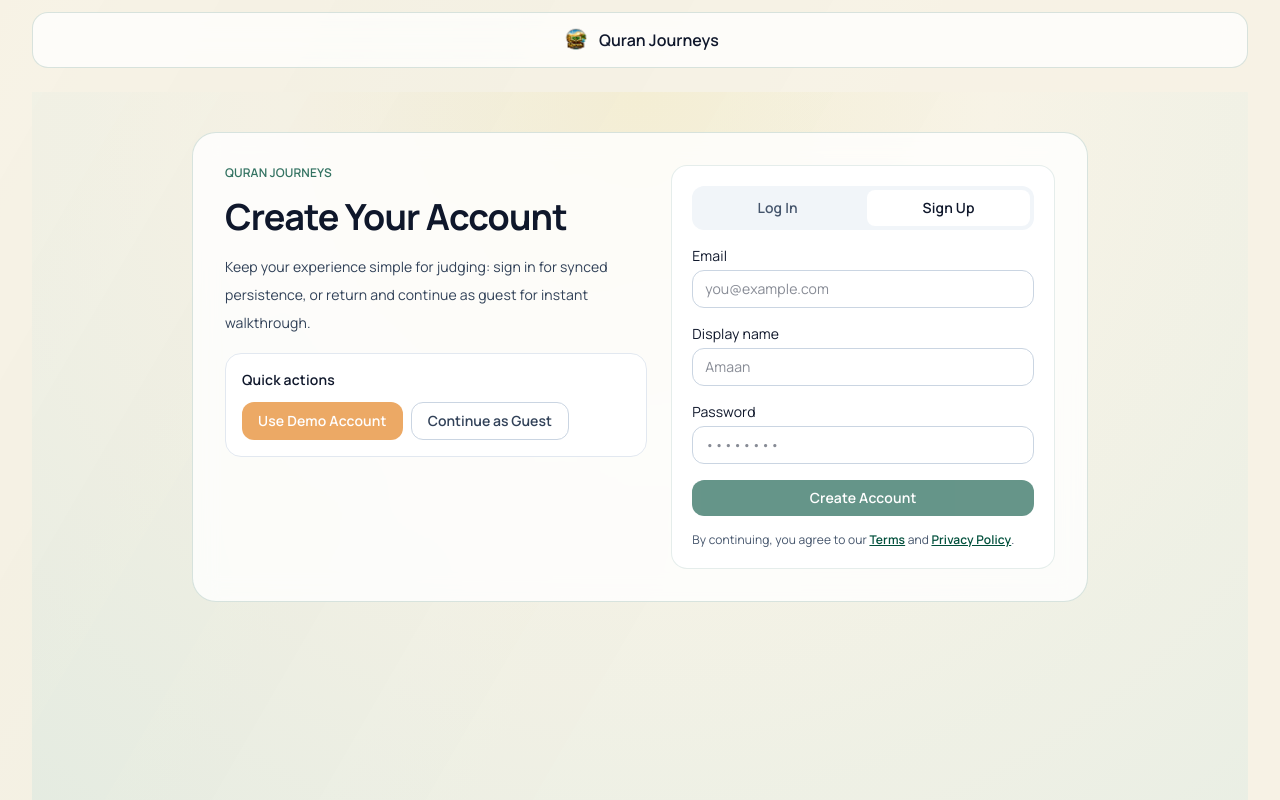
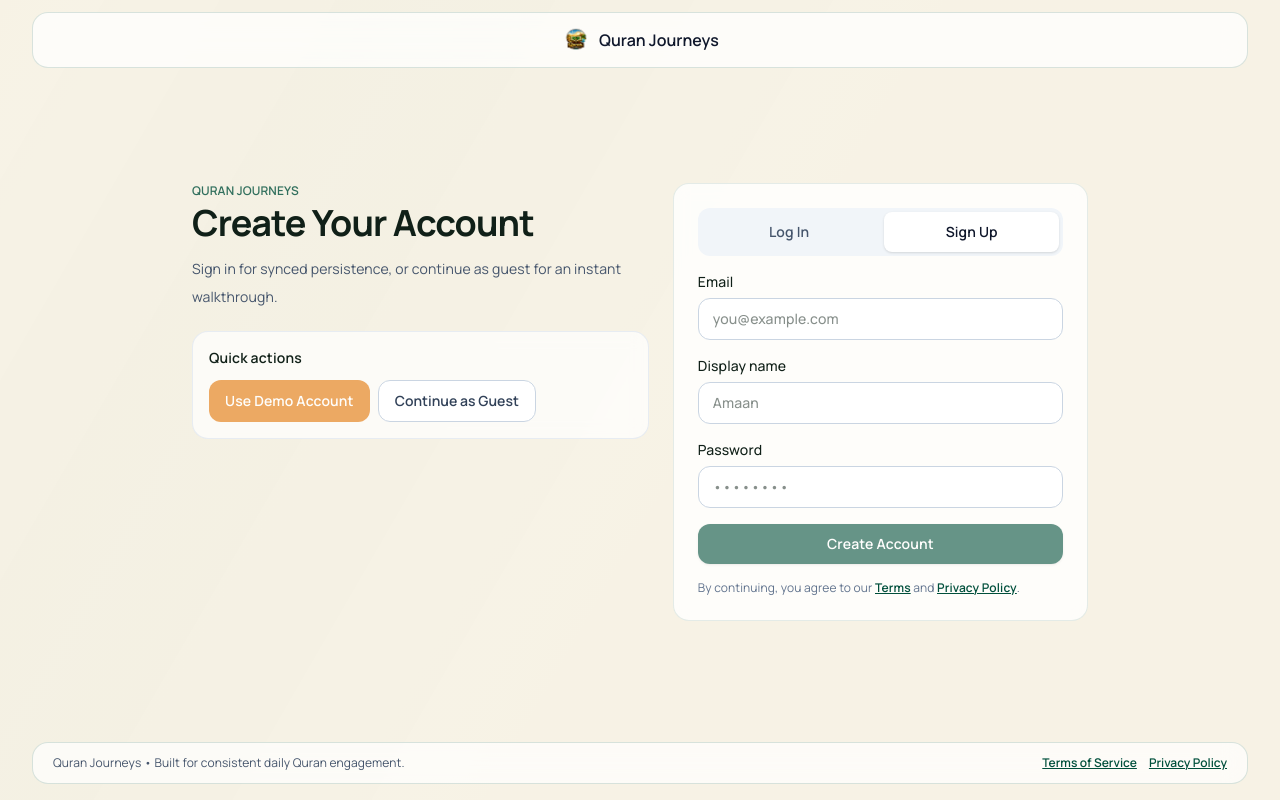
Before and after one commit to iamaanahmad/quran-journeys, a Next.js app: page /auth in a window 1280 px wide. Both pictures are taken after a click on the button "Sign Up". Shown: the top 800 px of the page. Built offline with nearby package versions, Linux system fonts and the light colour scheme.

Commit message:
feat: implement authentication page and application layout structure

```diff
--- a/src/app/app/components/DashboardViews.tsx
+++ b/src/app/app/components/DashboardViews.tsx
@@ -55,8 +55,8 @@ export function DashboardView({
         </div>
       </div>
 
-      {/* Action card */}
-      <div className="mt-8 rounded-2xl border border-slate-200 bg-white p-6 shadow-sm">
+      {/* Action area — separated by divider, not a nested card */}
+      <div className="mt-8 border-t border-slate-200 pt-6">
         {completedDays >= state.plan.length ? (
           <div className="text-center">
             <div className="mx-auto mb-4 flex h-16 w-16 items-center justify-center rounded-full bg-emerald-100 text-3xl">
--- a/src/app/app/page.tsx
+++ b/src/app/app/page.tsx
@@ -265,24 +265,23 @@ export default function AppPage() {
   return (
     <>
       {highContrast && <style dangerouslySetInnerHTML={{ __html: `body{background:black!important;color:white!important}` }} />}
-      <div className={`relative min-h-screen overflow-x-hidden transition-colors ${highContrast ? "bg-black text-white" : "bg-transparent text-slate-900"}`}>
-        {!highContrast && <div className="pointer-events-none absolute inset-0 opacity-25 [background:linear-gradient(120deg,transparent_0%,rgba(13,95,78,0.08)_25%,transparent_55%),linear-gradient(0deg,rgba(189,147,69,0.06),rgba(189,147,69,0.06))]" />}
-        <main className={`relative mx-auto flex w-full max-w-6xl flex-col gap-6 px-4 py-8 md:px-8 ${baseFontClasses}`}>
+      <div className={`relative transition-colors ${highContrast ? "bg-black text-white" : "text-slate-900"}`}>
+        <main className={`relative mx-auto flex w-full max-w-6xl flex-col gap-5 ${baseFontClasses}`}>
 
           {/* Header */}
-          <header className={`rounded-3xl border p-6 backdrop-blur-md md:p-8 ${highContrast ? "bg-black border-white/20" : "bg-white/75 border-emerald-900/15"}`}>
-            <div className="flex flex-wrap items-start justify-between gap-4">
+          <header className={`rounded-3xl border p-5 backdrop-blur-md md:p-6 ${highContrast ? "bg-black border-white/20" : "bg-white/75 border-emerald-900/15"}`}>
+            <div className="flex flex-wrap items-center justify-between gap-3">
               <div>
-                <p className={`text-xs font-semibold uppercase tracking-[0.25em] ${highContrast ? "text-gray-400" : "text-emerald-900/80"}`}>App Workspace</p>
-                <h1 className="mt-2 text-3xl font-bold tracking-tight md:text-4xl">Quran Journeys</h1>
+                <p className={`text-[10px] font-semibold uppercase tracking-[0.25em] ${highContrast ? "text-gray-400" : "text-emerald-900/80"}`}>App Workspace</p>
+                <h1 className="mt-1 text-2xl font-bold tracking-tight md:text-3xl">Quran Journeys</h1>
               </div>
-              <div className="flex items-center gap-2 rounded-xl bg-slate-900/5 p-1">
+              <div className="flex items-center gap-1.5 rounded-xl bg-slate-900/5 p-1">
                 <button title="Toggle High Contrast" onClick={() => setHighContrast((p) => !p)} className={`p-2 rounded-lg transition ${highContrast ? "bg-white text-black" : "hover:bg-slate-200 text-slate-700"}`}>
-                  <svg className="w-5 h-5" fill="none" viewBox="0 0 24 24" stroke="currentColor"><path strokeLinecap="round" strokeLinejoin="round" strokeWidth={2} d="M12 3v1m0 16v1m9-9h-1M4 12H3m15.364 6.364l-.707-.707M6.343 6.343l-.707-.707m12.728 0l-.707.707M6.343 17.657l-.707.707M16 12a4 4 0 11-8 0 4 4 0 018 0z" /></svg>
+                  <svg className="w-4 h-4 md:w-5 md:h-5" fill="none" viewBox="0 0 24 24" stroke="currentColor"><path strokeLinecap="round" strokeLinejoin="round" strokeWidth={2} d="M12 3v1m0 16v1m9-9h-1M4 12H3m15.364 6.364l-.707-.707M6.343 6.343l-.707-.707m12.728 0l-.707.707M6.343 17.657l-.707.707M16 12a4 4 0 11-8 0 4 4 0 018 0z" /></svg>
                 </button>
-                <div className="w-px h-6 bg-slate-300 mx-1" />
+                <div className="w-px h-5 bg-slate-300" />
                 {(["base", "large", "xlarge"] as const).map((s) => (
-                  <button key={s} onClick={() => setFontSize(s)} className={`p-2 rounded-lg font-bold text-sm transition ${fontSize === s ? "bg-emerald-900 text-white" : highContrast ? "hover:bg-white/20 text-white" : "hover:bg-slate-200 text-slate-700"}`}>
+                  <button key={s} onClick={() => setFontSize(s)} className={`p-1.5 md:p-2 rounded-lg font-bold text-xs md:text-sm transition ${fontSize === s ? "bg-emerald-900 text-white" : highContrast ? "hover:bg-white/20 text-white" : "hover:bg-slate-200 text-slate-700"}`}>
                     {s === "base" ? "A" : s === "large" ? "A+" : "A++"}
                   </button>
                 ))}
@@ -290,31 +289,32 @@ export default function AppPage() {
             </div>
             {runtimeNotice && <p className="mt-3 rounded-xl border border-amber-200 bg-amber-50 px-3 py-2 text-xs text-amber-900">{runtimeNotice}</p>}
 
-            {/* Auth bar */}
-            <div className="mt-5 grid gap-3 rounded-2xl border border-emerald-900/10 bg-white/80 p-4">
+            {/* Auth info — inline, no nested card */}
+            <div className={`mt-4 flex flex-wrap items-center justify-between gap-3 border-t pt-4 ${highContrast ? "border-white/10" : "border-slate-200/80"}`}>
               {authUser ? (
-                <div className="grid w-full gap-3">
-                  <div className="flex flex-wrap items-center justify-between gap-3">
-                    <p className="text-sm text-slate-700">Signed in as <span className="font-semibold">{authUser.name}</span> ({authUser.email})</p>
-                    <button onClick={() => void handleLogout()} className="rounded-xl border border-slate-300 bg-white px-4 py-2 text-sm font-semibold text-slate-700 transition hover:bg-slate-50">Log Out</button>
+                <>
+                  <div className="flex flex-wrap items-center gap-x-4 gap-y-1">
+                    <p className="text-sm text-slate-700">Signed in as <span className="font-semibold">{authUser.name}</span></p>
+                    <p className="text-xs text-slate-500">Quran.com: {qfConnected ? "Connected" : "Not connected"}{qfConnected && qfExpiry ? ` · expires ${new Date(qfExpiry).toLocaleDateString()}` : ""}</p>
                   </div>
                   <div className="flex flex-wrap items-center gap-2">
-                    <p className="text-xs text-slate-600">Quran account: {qfConnected ? "Connected" : "Not connected"}{qfConnected && qfExpiry ? ` (expires ${new Date(qfExpiry).toLocaleString()})` : ""}</p>
                     {qfConnected ? (
-                      <button type="button" onClick={async () => { await fetch("/api/qf-auth/logout", { method: "POST" }); await refreshQf(); }} className="rounded-xl border border-slate-300 bg-white px-3 py-1.5 text-xs font-semibold text-slate-700 transition hover:bg-slate-50">Disconnect</button>
+                      <button type="button" onClick={async () => { await fetch("/api/qf-auth/logout", { method: "POST" }); await refreshQf(); }} className="rounded-lg border border-slate-300 bg-white px-3 py-1.5 text-xs font-semibold text-slate-600 transition hover:bg-slate-50">Disconnect QF</button>
                     ) : (
-                      <button type="button" onClick={() => window.location.assign("/api/qf-auth/start?next=/app")} className="rounded-xl bg-emerald-900 px-3 py-1.5 text-xs font-semibold text-white transition hover:bg-emerald-800">Connect Quran Account</button>
+                      <button type="button" onClick={() => window.location.assign("/api/qf-auth/start?next=/app")} className="rounded-lg bg-emerald-900 px-3 py-1.5 text-xs font-semibold text-white transition hover:bg-emerald-800">Connect Quran</button>
                     )}
+                    <button onClick={() => void handleLogout()} className="rounded-lg border border-slate-300 bg-white px-3 py-1.5 text-xs font-semibold text-slate-600 transition hover:bg-slate-50">Log Out</button>
                   </div>
-                </div>
+                </>
               ) : (
-                <div className="flex flex-wrap items-center gap-2">
-                  <Link href="/auth?mode=login&next=/app" className="rounded-xl bg-emerald-900 px-4 py-2 text-sm font-semibold text-white transition hover:bg-emerald-800">Log In</Link>
-                  <Link href="/auth?mode=signup&next=/app" className="rounded-xl bg-amber-600 px-4 py-2 text-sm font-semibold text-white transition hover:bg-amber-500">Sign Up</Link>
-                  <p className="text-xs text-slate-600">Or continue as guest.</p>
-                </div>
+                <>
+                  <p className="text-xs text-slate-500">Guest mode · {syncMsg}</p>
+                  <div className="flex items-center gap-2">
+                    <Link href="/auth?mode=login&next=/app" className="rounded-lg bg-emerald-900 px-3 py-1.5 text-xs font-semibold text-white transition hover:bg-emerald-800">Log In</Link>
+                    <Link href="/auth?mode=signup&next=/app" className="rounded-lg bg-amber-600 px-3 py-1.5 text-xs font-semibold text-white transition hover:bg-amber-500">Sign Up</Link>
+                  </div>
+                </>
               )}
-              <p className="text-xs text-slate-500">Sync: {syncMsg}</p>
             </div>
           </header>
 
@@ -384,23 +384,25 @@ export default function AppPage() {
               )}
 
               {appView === "session" && !hasCompletedToday && currentDay && (
-                <section className="grid gap-6 rounded-3xl border border-emerald-900/15 bg-white/85 p-6 shadow-sm md:p-8">
-                  <div className="flex flex-wrap items-center justify-between gap-3">
-                    <h2 className="text-2xl font-semibold">Day {currentDay.dayIndex}: {currentDay.fromAyahKey} – {currentDay.toAyahKey}</h2>
+                <div className="grid gap-5">
+                  {/* Session header bar */}
+                  <div className={`flex flex-wrap items-center justify-between gap-3 rounded-2xl border p-4 backdrop-blur-sm md:px-6 ${highContrast ? "bg-zinc-900 border-zinc-700" : "bg-white/70 border-emerald-900/10"}`}>
+                    <h2 className="text-xl font-semibold md:text-2xl">Day {currentDay.dayIndex}: {currentDay.fromAyahKey} – {currentDay.toAyahKey}</h2>
                     <p className="rounded-full bg-emerald-100 px-3 py-1 text-xs font-semibold text-emerald-900">~{currentDay.estimatedMinutes} min</p>
                   </div>
 
                   {/* Step tabs */}
                   <div className="flex gap-2 text-xs font-semibold uppercase tracking-[0.15em]">
                     {(["read", "understand", "reflect"] as SessionStep[]).map((s) => (
-                      <button key={s} onClick={() => setStep(s)} className={`rounded-full px-4 py-1.5 transition ${step === s ? "bg-emerald-900 text-white" : "bg-slate-100 text-slate-600 hover:bg-slate-200"}`}>{s}</button>
+                      <button key={s} onClick={() => setStep(s)} className={`rounded-full px-4 py-2 transition ${step === s ? "bg-emerald-900 text-white shadow-sm" : highContrast ? "bg-zinc-800 text-zinc-300 hover:bg-zinc-700" : "bg-white/80 text-slate-600 border border-slate-200 hover:bg-white"}`}>{s}</button>
                     ))}
                   </div>
 
+                  {/* Step content — no outer card wrapper */}
                   {step === "read" && <ReadStep currentDay={currentDay} highContrast={highContrast} arabicFontClass={arabicFontClass} translationFontClass={translationFontClass} loadingExplain={loadingExplain} onContinue={() => void generateExplain()} qfConnected={qfConnected} />}
                   {step === "understand" && <UnderstandStep explanation={explanation} currentDay={currentDay} tafsirs={tafsirs} loadingTafsir={loadingTafsir} highContrast={highContrast} translationFontClass={translationFontClass} onContinue={() => setStep("reflect")} onLoadTafsir={() => void loadTafsir()} />}
                   {step === "reflect" && <ReflectStep explanation={explanation} highContrast={highContrast} translationFontClass={translationFontClass} onComplete={completeSession} qfConnected={qfConnected} currentDay={currentDay} />}
-                </section>
+                </div>
               )}
 
               {appView === "session" && !hasCompletedToday && !currentDay && (
--- a/src/app/auth/page.tsx
+++ b/src/app/auth/page.tsx
@@ -137,33 +137,32 @@ function AuthPageContent() {
   }
 
   return (
-    <div className="relative min-h-screen overflow-x-hidden bg-[radial-gradient(circle_at_top,_#f7f1d8_0%,_#f8f4e8_35%,_#e8efe6_100%)] px-4 py-10 text-slate-900 md:px-8">
-      <div className="pointer-events-none absolute inset-0 opacity-25 [background:linear-gradient(120deg,transparent_0%,rgba(13,95,78,0.08)_25%,transparent_55%),linear-gradient(0deg,rgba(189,147,69,0.06),rgba(189,147,69,0.06))]" />
+    <div className="flex min-h-[calc(100vh-180px)] items-center justify-center py-4">
+      <main className="mx-auto grid w-full max-w-lg gap-8 md:max-w-4xl md:grid-cols-[1.1fr_1fr] md:gap-6">
+        <section className="space-y-5">
+          <div>
+            <p className="text-xs font-semibold uppercase tracking-[0.22em] text-emerald-900/80">
+              Quran Journeys
+            </p>
+            <h1 className="mt-1 text-3xl font-bold tracking-tight md:text-4xl">{pageTitle}</h1>
+            <p className="mt-3 text-sm leading-7 text-slate-600">
+              Sign in for synced persistence, or continue as guest for an instant walkthrough.
+            </p>
+          </div>
 
-      <main className="relative mx-auto grid w-full max-w-4xl gap-6 rounded-3xl border border-emerald-900/15 bg-white/80 p-6 backdrop-blur-md md:grid-cols-[1.1fr_1fr] md:p-8">
-        <section className="space-y-4">
-          <p className="text-xs font-semibold uppercase tracking-[0.22em] text-emerald-900/80">
-            Quran Journeys
-          </p>
-          <h1 className="text-3xl font-bold tracking-tight md:text-4xl">{pageTitle}</h1>
-          <p className="text-sm leading-7 text-slate-700">
-            Keep your experience simple for judging: sign in for synced persistence,
-            or return and continue as guest for instant walkthrough.
-          </p>
-
-          <div className="rounded-2xl border border-slate-200 bg-white p-4">
+          <div className="rounded-2xl border border-slate-200/80 bg-white/70 p-4 backdrop-blur-sm">
             <p className="text-sm font-semibold">Quick actions</p>
-            <div className="mt-3 flex flex-wrap gap-2">
+            <div className="mt-3 grid grid-cols-1 gap-2 sm:flex sm:flex-wrap">
               <button
                 onClick={loginAsDemo}
                 disabled={!canUseDemo || loading}
-                className="rounded-xl bg-amber-600 px-4 py-2 text-sm font-semibold text-white transition hover:bg-amber-500 disabled:cursor-not-allowed disabled:opacity-60"
+                className="rounded-xl bg-amber-600 px-4 py-2.5 text-sm font-semibold text-white transition hover:bg-amber-500 hover:shadow-md disabled:cursor-not-allowed disabled:opacity-60"
               >
                 Use Demo Account
               </button>
               <Link
                 href="/"
-                className="rounded-xl border border-slate-300 bg-white px-4 py-2 text-sm font-semibold text-slate-700 transition hover:bg-slate-50"
+                className="rounded-xl border border-slate-300 bg-white px-4 py-2.5 text-center text-sm font-semibold text-slate-700 transition hover:bg-slate-50"
               >
                 Continue as Guest
               </Link>
@@ -171,32 +170,32 @@ function AuthPageContent() {
           </div>
         </section>
 
-        <section className="grid content-start gap-4 rounded-2xl border border-emerald-900/10 bg-white p-4 md:p-5">
+        <section className="grid content-start gap-4 rounded-2xl border border-emerald-900/10 bg-white/80 p-5 backdrop-blur-sm md:p-6">
           <div className="flex gap-2 rounded-xl bg-slate-100 p-1 text-sm font-semibold">
             <button
               onClick={() => setMode("login")}
-              className={`flex-1 rounded-lg px-3 py-2 transition ${
-                mode === "login" ? "bg-white text-slate-900" : "text-slate-600"
+              className={`flex-1 rounded-lg px-3 py-2.5 transition ${
+                mode === "login" ? "bg-white text-slate-900 shadow-sm" : "text-slate-600"
               }`}
             >
               Log In
             </button>
             <button
               onClick={() => setMode("signup")}
-              className={`flex-1 rounded-lg px-3 py-2 transition ${
-                mode === "signup" ? "bg-white text-slate-900" : "text-slate-600"
+              className={`flex-1 rounded-lg px-3 py-2.5 transition ${
+                mode === "signup" ? "bg-white text-slate-900 shadow-sm" : "text-slate-600"
               }`}
             >
               Sign Up
             </button>
           </div>
 
-          <label className="grid gap-1 text-sm">
+          <label className="grid gap-1.5 text-sm font-medium">
             Email
             <input
               type="email"
               autoComplete="email"
-              className="rounded-xl border border-slate-300 bg-white px-3 py-2"
+              className="rounded-xl border border-slate-300 bg-white px-3.5 py-2.5 transition focus:border-emerald-500 focus:outline-none focus:ring-2 focus:ring-emerald-500/20"
               value={email}
               onChange={(event) => setEmail(event.target.value)}
               placeholder="you@example.com"
@@ -204,11 +203,11 @@ function AuthPageContent() {
           </label>
 
           {mode === "signup" ? (
-            <label className="grid gap-1 text-sm">
+            <label className="grid gap-1.5 text-sm font-medium">
               Display name
               <input
                 autoComplete="name"
-                className="rounded-xl border border-slate-300 bg-white px-3 py-2"
+                className="rounded-xl border border-slate-300 bg-white px-3.5 py-2.5 transition focus:border-emerald-500 focus:outline-none focus:ring-2 focus:ring-emerald-500/20"
                 value={name}
                 onChange={(event) => setName(event.target.value)}
                 placeholder="Amaan"
@@ -216,12 +215,12 @@ function AuthPageContent() {
             </label>
           ) : null}
 
-          <label className="grid gap-1 text-sm">
+          <label className="grid gap-1.5 text-sm font-medium">
             Password
             <input
               type="password"
               autoComplete={mode === "login" ? "current-password" : "new-password"}
-              className="rounded-xl border border-slate-300 bg-white px-3 py-2"
+              className="rounded-xl border border-slate-300 bg-white px-3.5 py-2.5 transition focus:border-emerald-500 focus:outline-none focus:ring-2 focus:ring-emerald-500/20"
               value={password}
               onChange={(event) => setPassword(event.target.value)}
               placeholder="••••••••"
@@ -234,7 +233,7 @@ function AuthPageContent() {
           <button
             onClick={() => void handleSubmit()}
             disabled={loading || !email || !password}
-            className="rounded-xl bg-emerald-900 px-4 py-2 text-sm font-semibold text-white transition hover:bg-emerald-800 disabled:cursor-not-allowed disabled:opacity-60"
+            className="rounded-xl bg-emerald-900 px-4 py-2.5 text-sm font-semibold text-white shadow-sm transition hover:bg-emerald-800 hover:shadow-md disabled:cursor-not-allowed disabled:opacity-60"
           >
             {loading
               ? mode === "login"
@@ -245,7 +244,7 @@ function AuthPageContent() {
                 : "Create Account"}
           </button>
 
-          <p className="text-xs text-slate-600">
+          <p className="text-xs text-slate-500">
             By continuing, you agree to our {" "}
             <Link href="/terms" className="font-semibold text-emerald-900 underline">
               Terms
--- a/src/app/layout.tsx
+++ b/src/app/layout.tsx
@@ -71,7 +71,7 @@ export default function RootLayout({
       className={`${manrope.variable} ${naskh.variable} h-full antialiased`}
       translate="no"
     >
-      <body className="min-h-full bg-[radial-gradient(circle_at_top,_#f7f1d8_0%,_#f8f4e8_35%,_#e8efe6_100%)] text-slate-900">
+      <body className="min-h-screen bg-[radial-gradient(circle_at_top,_#f7f1d8_0%,_#f8f4e8_35%,_#e8efe6_100%)] text-slate-900">
         <script
           dangerouslySetInnerHTML={{
             __html: `
```
